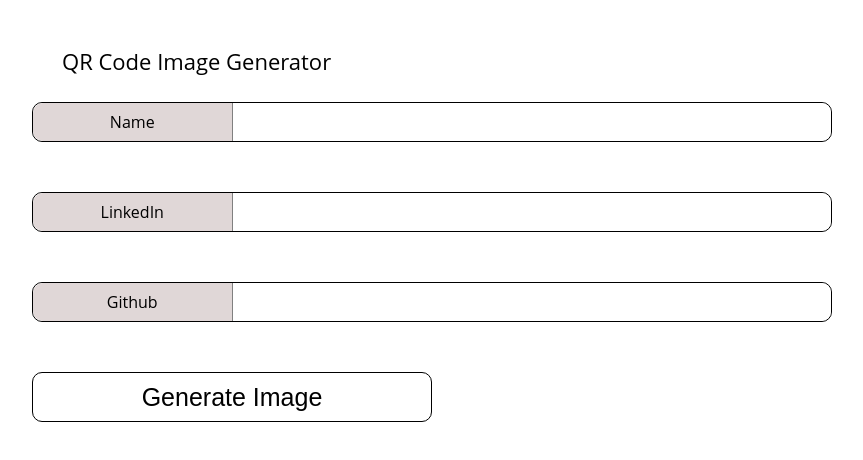
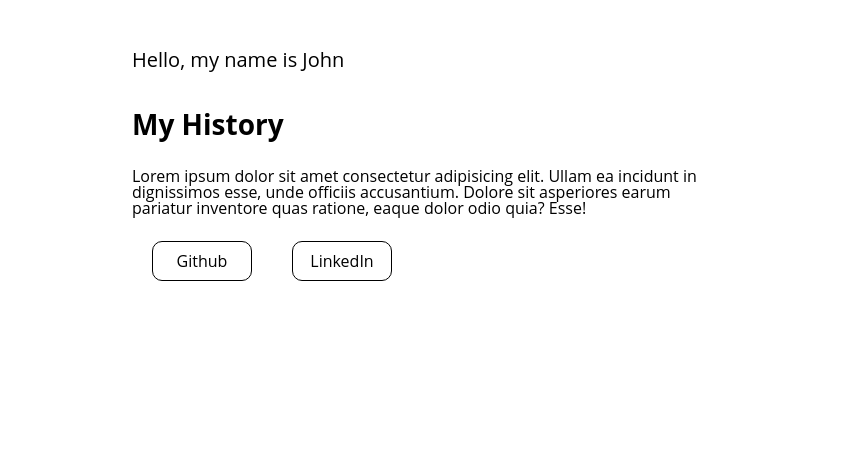
Before and after one commit to henriquesdias/QR-code-generate, a React (Vite) app in the folder front-end/: page / in a window 1280 px wide. Shown: the top 460 px of the page, without its empty margins (208-1071 px from the left). Built offline with nearby package versions, Linux system fonts and the light colour scheme.

Commit message:
style: info page is finished

```diff
--- a/front-end/src/App.tsx
+++ b/front-end/src/App.tsx
@@ -1,11 +1,13 @@
 import MainPage from "./pages/MainPage";
 import { ResetStyle } from "./styles/Reset";
+import InfoPage from "./pages/InfoPage";
 
 export default function App() {
   return (
     <>
       <ResetStyle />
-      <MainPage />
+      {/* <MainPage /> */}
+      <InfoPage />
     </>
   );
 }
--- /dev/null
+++ b/front-end/src/api/postInformations.ts
@@ -0,0 +1,25 @@
+type Informations = {
+  name: string;
+  linkedinUrl: string;
+  githubUrl: string;
+};
+
+export default async function postInformations({
+  name,
+  linkedinUrl,
+  githubUrl,
+}: Informations) {
+  try {
+    const URL = "http://localhost:4001/";
+    const response = await fetch(URL, {
+      method: "POST",
+      headers: {
+        "Content-type": "application/json; charset=UTF-8",
+      },
+      body: JSON.stringify({ name, linkedinUrl, githubUrl }),
+    });
+    return response.json();
+  } catch (error) {
+    return error;
+  }
+}
--- a/front-end/src/pages/InfoPage.tsx
+++ b/front-end/src/pages/InfoPage.tsx
@@ -1,3 +1,74 @@
+import styled from "styled-components";
+
 export default function InfoPage() {
-  return <div>oi</div>;
+  return (
+    <InfoLayout>
+      <h2>Hello, my name is John</h2>
+      <h1>My History</h1>
+      <p>
+        Lorem ipsum dolor sit amet consectetur adipisicing elit. Ullam ea
+        incidunt in dignissimos esse, unde officiis accusantium. Dolore sit
+        asperiores earum pariatur inventore quas ratione, eaque dolor odio quia?
+        Esse!
+      </p>
+      <div>
+        <ButtonLink link="http://">Github</ButtonLink>
+        <ButtonLink link="http://">LinkedIn</ButtonLink>
+      </div>
+    </InfoLayout>
+  );
 }
+
+interface IButtonLink {
+  children: string;
+  link: string;
+}
+
+function ButtonLink({ children, link }: IButtonLink) {
+  return (
+    <ButtonLinkLayout>
+      <a href="http://" target="_blank" rel="noopener noreferrer">
+        {children}
+      </a>
+    </ButtonLinkLayout>
+  );
+}
+
+const ButtonLinkLayout = styled.div`
+  color: black;
+  border-radius: 10px;
+  width: 100px;
+  height: 40px;
+  border: 1px solid black;
+  display: flex;
+  align-items: center;
+  justify-content: center;
+  a {
+    text-decoration: none;
+    color: black;
+  }
+`;
+
+const InfoLayout = styled.div`
+  width: 100%;
+  max-width: 600px;
+  margin: 50px auto 0 auto;
+  h2 {
+    font-size: 20px;
+    margin-bottom: 40px;
+  }
+  h1 {
+    font-size: 28px;
+    font-weight: bold;
+    margin-bottom: 30px;
+  }
+  p {
+    margin-bottom: 25px;
+  }
+  > div {
+    margin-left: 20px;
+    width: 40%;
+    display: flex;
+    justify-content: space-between;
+  }
+`;
--- a/front-end/src/pages/MainPage.tsx
+++ b/front-end/src/pages/MainPage.tsx
@@ -1,17 +1,23 @@
-import { useState } from "react";
+import { FormEvent, useState } from "react";
 
 import { Input } from "../styles/Input";
 import { Form } from "../styles/Form";
+import postInformations from "../api/postInformations";
 
 export default function MainPage() {
   const [form, setForm] = useState({
     name: "",
-    linkedin: "",
-    github: "",
+    linkedinUrl: "",
+    githubUrl: "",
   });
-
+  function submitData(event: FormEvent) {
+    event.preventDefault();
+    postInformations(form)
+      .catch((res) => console.log(res))
+      .then((res) => console.log(res));
+  }
   return (
-    <Form>
+    <Form onSubmit={submitData}>
       <h1>QR Code Image Generator</h1>
       <Input>
         <div>Name</div>
@@ -27,7 +33,7 @@ export default function MainPage() {
         <div>LinkedIn</div>
         <input
           type="text"
-          name="linkedin"
+          name="linkedinUrl"
           onChange={(e) =>
             setForm({ ...form, [e.target.name]: e.target.value })
           }
@@ -37,13 +43,13 @@ export default function MainPage() {
         <div>Github</div>
         <input
           type="text"
-          name="github"
+          name="githubUrl"
           onChange={(e) =>
             setForm({ ...form, [e.target.name]: e.target.value })
           }
         />
       </Input>
-      <button>Generate Image</button>
+      <button type="submit">Generate Image</button>
     </Form>
   );
 }
```
